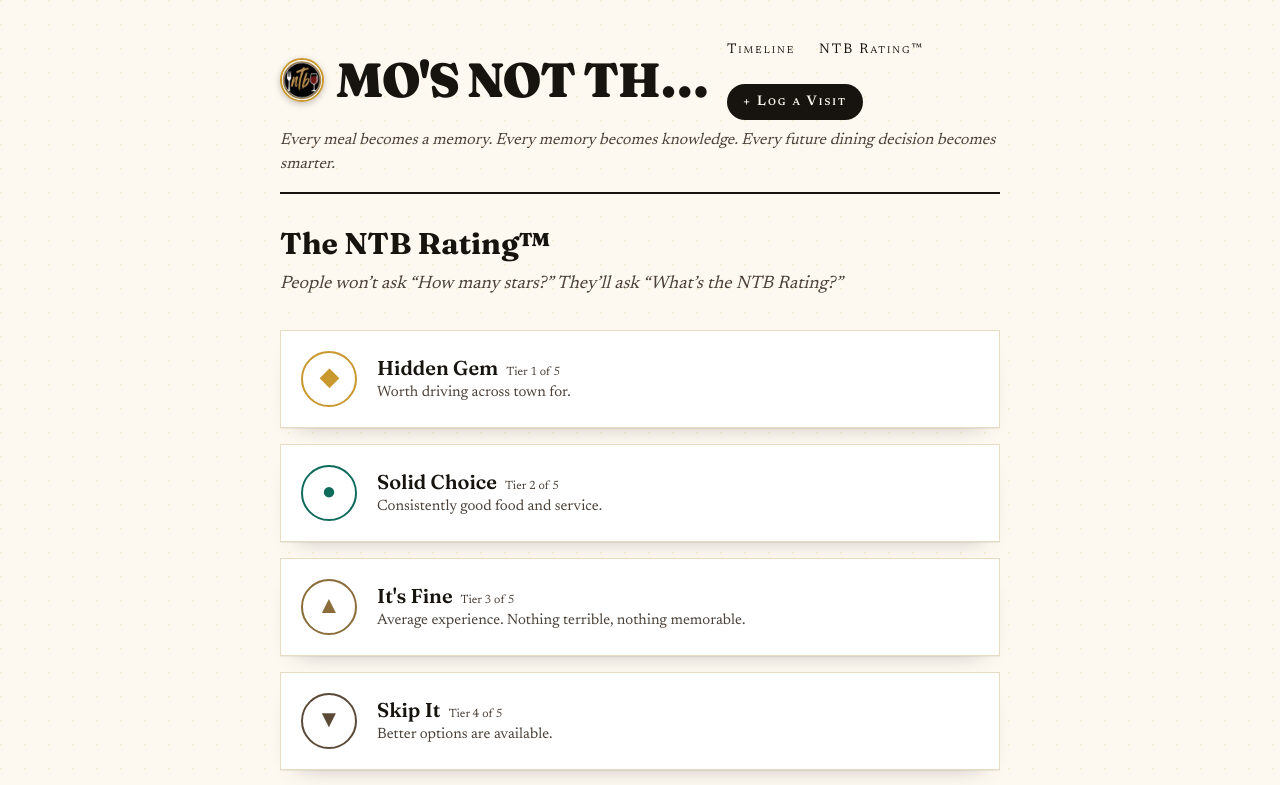
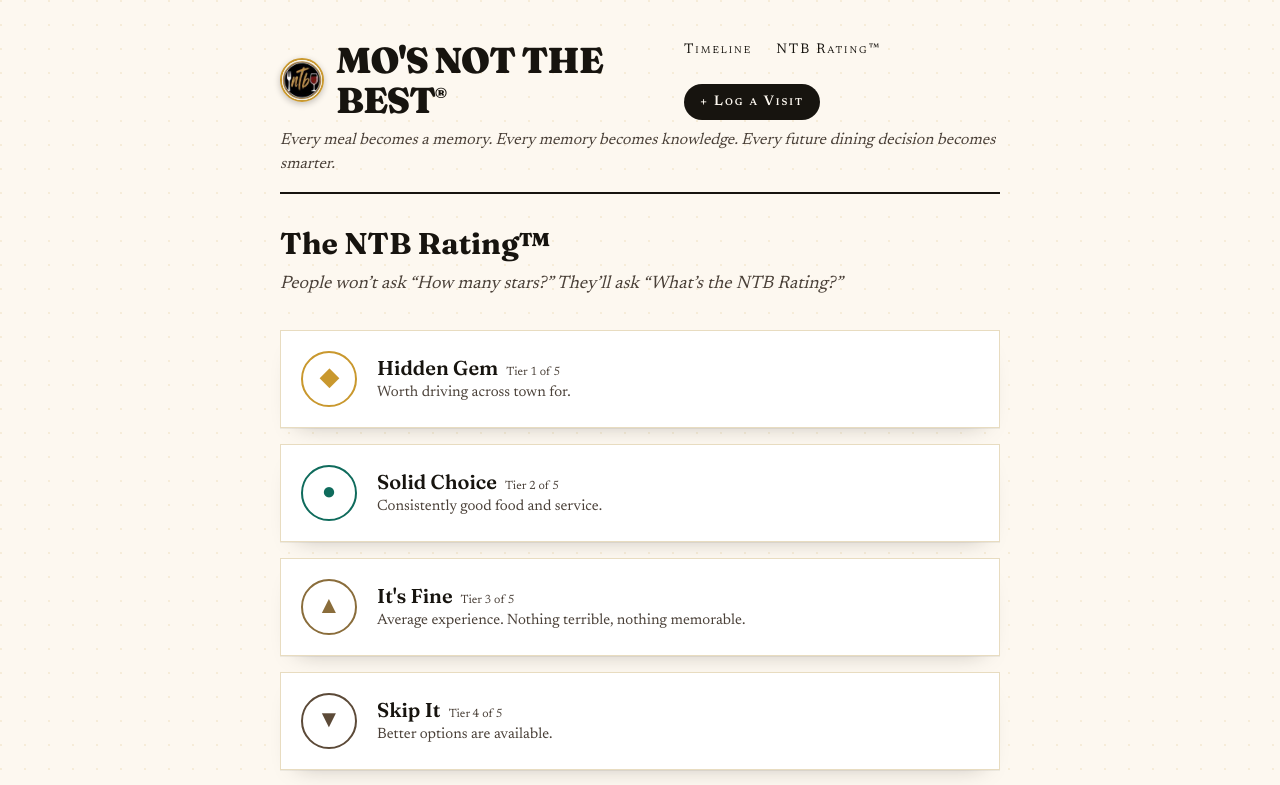
Before and after one commit to srm11671/not-the-best-app, a Next.js app: page /rating in a window 1280 px wide. Shown: the top 785 px of the page. Built offline with nearby package versions, Linux system fonts and the light colour scheme; no server answers.

Commit message:
Update masthead.tsx

```diff
--- a/components/masthead.tsx
+++ b/components/masthead.tsx
@@ -14,8 +14,8 @@ export async function Masthead() {
       <div className="flex flex-col gap-4 sm:flex-row sm:items-center sm:justify-between">
         <Link href="/" className="group flex items-center gap-3 min-w-0">
           <LogoMark size={44} />
-          <h1 className="font-display text-2xl sm:text-3xl md:text-5xl font-black tracking-tight leading-none truncate">
-            MO&apos;S NOT THE BEST<span className="align-super text-lg">®</span>
+          <h1 className="font-display text-xl sm:text-2xl md:text-4xl font-black tracking-tight leading-tight">
+            MO&apos;S NOT THE BEST<span className="align-super text-base">®</span>
           </h1>
         </Link>
         <nav className="flex flex-wrap items-center gap-3 sm:gap-6 text-sm stamp">
```
